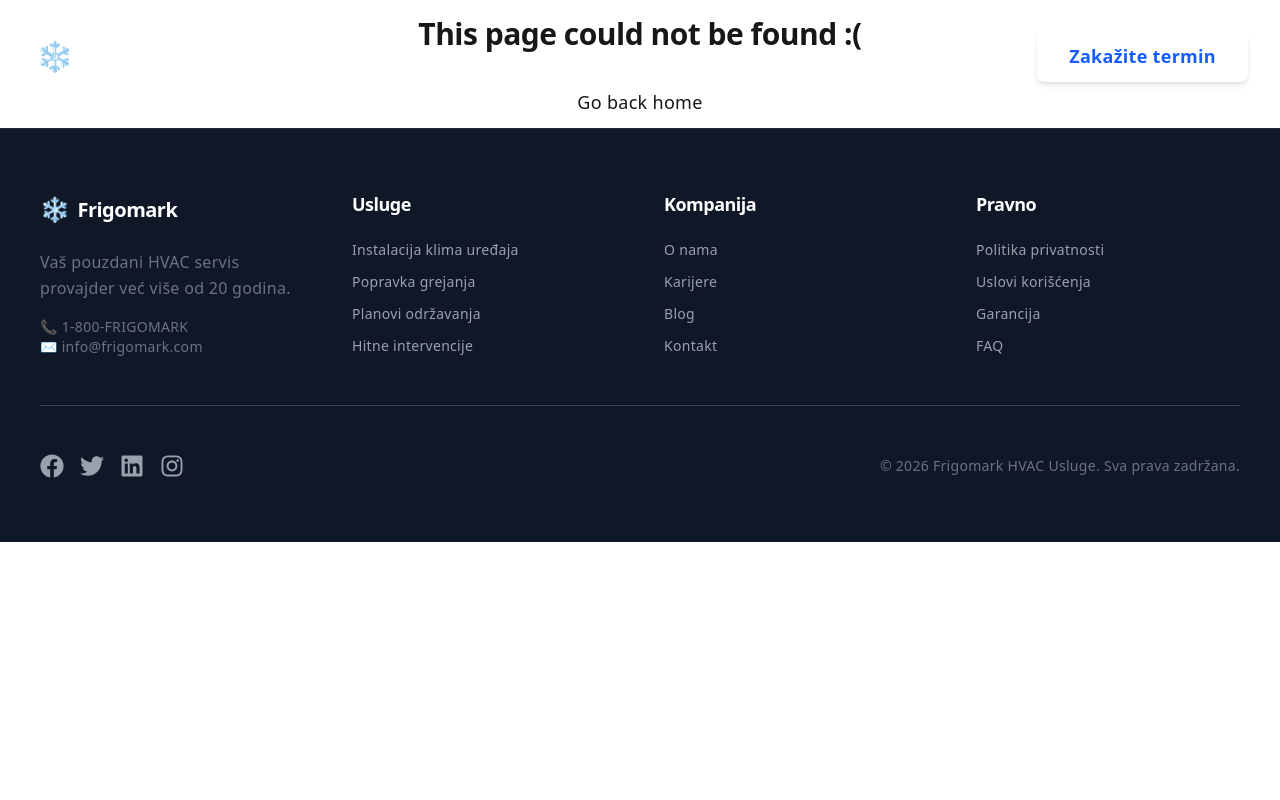
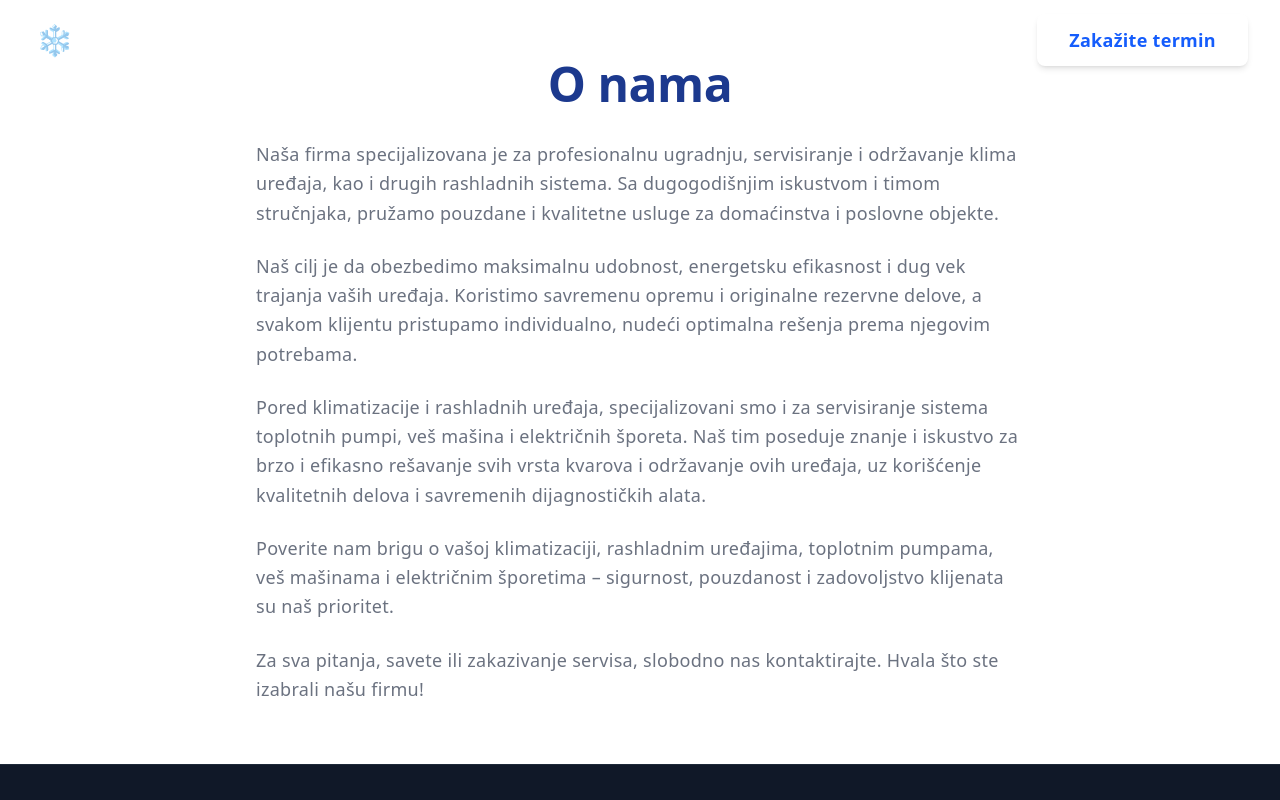
Before and after one commit to RaptorFF/next.js-frigo-mark-project, a Next.js app: page /about in a window 1280 px wide. Before the commit this address had no page. Shown: the top 800 px of the page. Built offline with nearby package versions, Linux system fonts and the light colour scheme.

Commit message:
Adding About Page

```diff
--- a/app/_components/Header.js
+++ b/app/_components/Header.js
@@ -41,7 +41,7 @@ export default function Header() {
           {/* Desktop Navigation */}
           <nav className="hidden md:flex items-center space-x-1 text-lg font-medium">
             <Link
-              href="/#testimonials"
+              href="/about"
               className="hover:text-blue-100 transition px-4 py-2"
             >
               O nama
--- /dev/null
+++ b/app/about/page.js
@@ -0,0 +1,37 @@
+export default function AboutPage() {
+  return (
+    <section className="section-container max-w-3xl mx-auto py-20 px-6 md:px-0">
+      <h1 className="text-4xl md:text-5xl font-bold text-blue-900 mb-8 tracking-tight text-center">
+        O nama
+      </h1>
+      <p className="text-lg text-gray-700 mb-6 leading-relaxed">
+        Naša firma specijalizovana je za profesionalnu ugradnju, servisiranje i
+        održavanje klima uređaja, kao i drugih rashladnih sistema. Sa
+        dugogodišnjim iskustvom i timom stručnjaka, pružamo pouzdane i
+        kvalitetne usluge za domaćinstva i poslovne objekte.
+      </p>
+      <p className="text-lg text-gray-700 mb-6 leading-relaxed">
+        Naš cilj je da obezbedimo maksimalnu udobnost, energetsku efikasnost i
+        dug vek trajanja vaših uređaja. Koristimo savremenu opremu i originalne
+        rezervne delove, a svakom klijentu pristupamo individualno, nudeći
+        optimalna rešenja prema njegovim potrebama.
+      </p>
+      <p className="text-lg text-gray-700 mb-6 leading-relaxed">
+        Pored klimatizacije i rashladnih uređaja, specijalizovani smo i za
+        servisiranje sistema toplotnih pumpi, veš mašina i električnih šporeta.
+        Naš tim poseduje znanje i iskustvo za brzo i efikasno rešavanje svih
+        vrsta kvarova i održavanje ovih uređaja, uz korišćenje kvalitetnih
+        delova i savremenih dijagnostičkih alata.
+      </p>
+      <p className="text-lg text-gray-700 mb-6 leading-relaxed">
+        Poverite nam brigu o vašoj klimatizaciji, rashladnim uređajima,
+        toplotnim pumpama, veš mašinama i električnim šporetima – sigurnost,
+        pouzdanost i zadovoljstvo klijenata su naš prioritet.
+      </p>
+      <p className="text-lg text-gray-700 leading-relaxed">
+        Za sva pitanja, savete ili zakazivanje servisa, slobodno nas
+        kontaktirajte. Hvala što ste izabrali našu firmu!
+      </p>
+    </section>
+  );
+}
```
